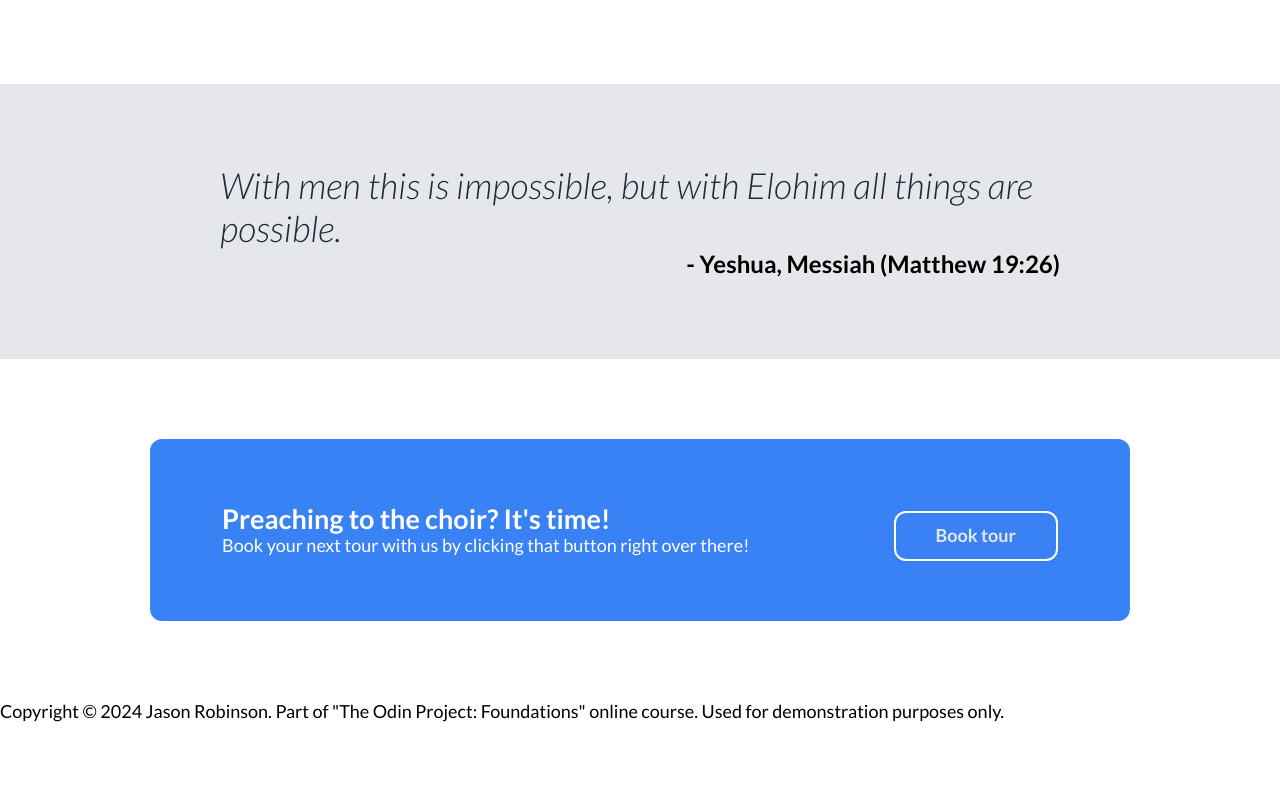
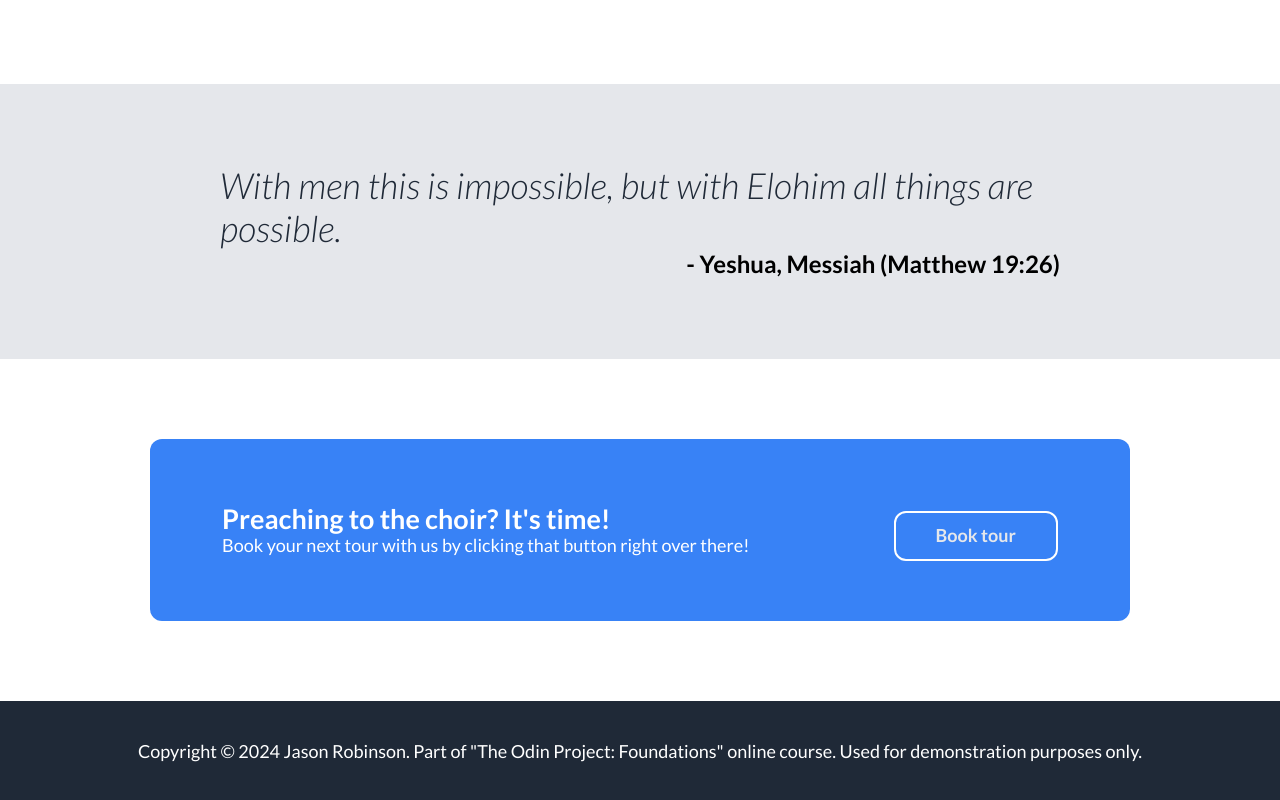
Before and after one commit to Jaso-N7/landing-page, a plain HTML site: page index.html in a window 1280 px wide. Shown: the part 910-1710 px from the top of the page. Before the commit the page ends 1632 px from the top, so only its background shows below. Drawn offline with Linux system fonts and the light colour scheme.

Commit message:
style: design footer

```diff
--- a/css/style.css
+++ b/css/style.css
@@ -196,3 +196,12 @@ header, section { padding: 20px 150px 40px; }
     border-radius: 12px;
     font-weight: 700;
 }
+
+footer {
+    background-color: #1F2937;
+    color: #FFF;
+    padding: 40px 0px;
+    display: flex;
+    justify-content: center;
+    align-items: center;
+}
```
